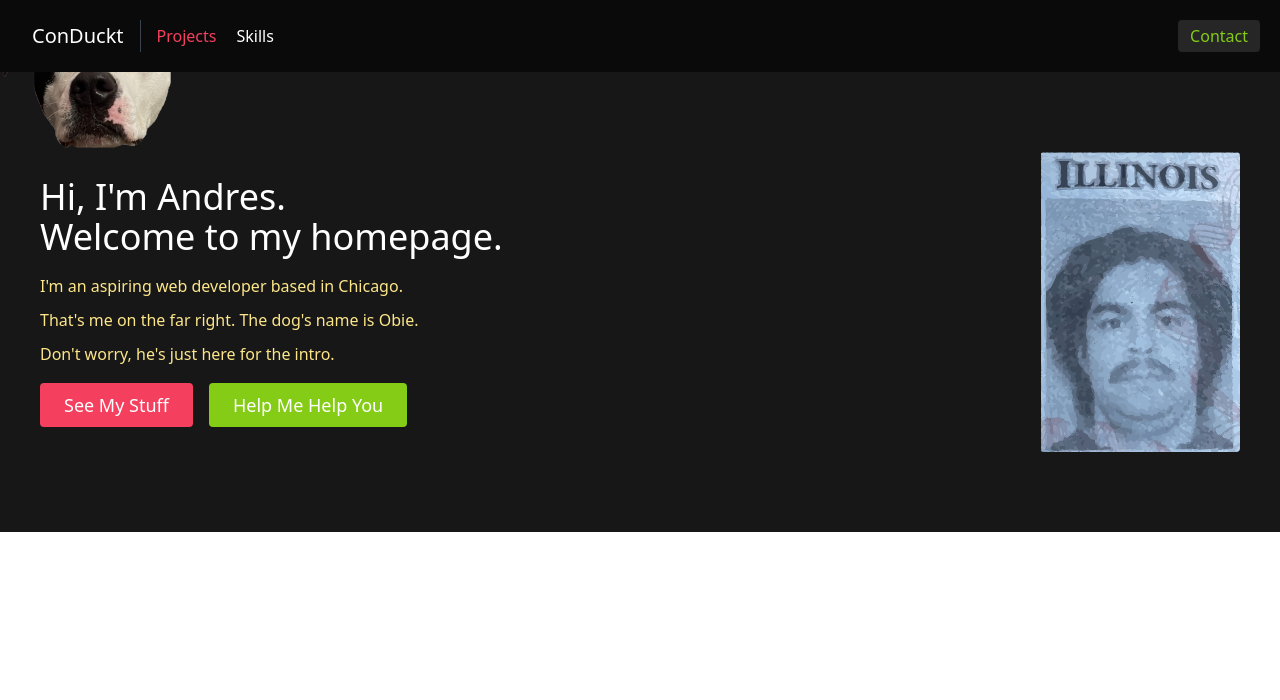
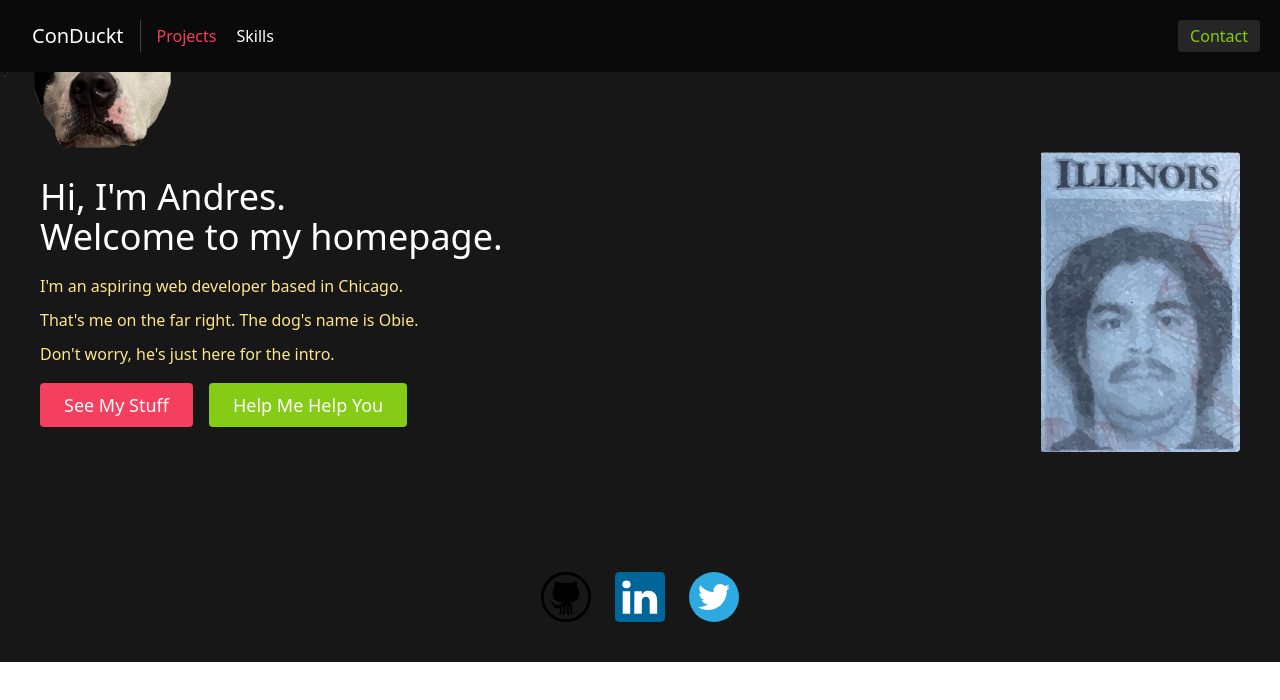
Before and after one commit to ConDuckt/ConDucktleezza, a React (Create React App) app: page / in a window 1280 px wide. Shown: the top 700 px of the page. Built offline with nearby package versions, Linux system fonts and the light colour scheme.

Commit message:
Separate social links into Footer component

```diff
--- a/src/App.js
+++ b/src/App.js
@@ -4,6 +4,7 @@ import Contact from "./components/Contact";
 import Navbar from "./components/Navbar";
 import Projects from "./components/Projects";
 import Skills from "./components/Skills";
+import Footer from "./components/Footer";
 
 function App() {
   const [activeComponent, setActiveComponent] = useState("About");
@@ -27,6 +28,7 @@ function App() {
     <main className="text-amber-200 bg-neutral-900 body-font">
       <Navbar setActiveComponent={setActiveComponent} />
       {renderComponent()}
+      <Footer />
     </main>
   );
 }
--- a/src/components/About.js
+++ b/src/components/About.js
@@ -54,7 +54,7 @@ export default function About() {
           {isObieVisible && (
             <img
               id="obie-image"
-              className="object-cover object-center rounded"
+              className="object-cover object-center rounded obie-image"
               alt="This is Obie. He's precious"
               src="./obie.png"
               style={{
@@ -68,7 +68,7 @@ export default function About() {
             />
           )}
         </div>
-        <div className="order-first md:order-last">
+        <div className="order-first md:order-last bg-neutral-900">
           <img
             className="object-cover object-center rounded"
             alt="A perfectly acceptable Illinois DMV mugshot."
--- a/src/components/Contact.js
+++ b/src/components/Contact.js
@@ -27,38 +27,6 @@ export default function Contact() {
   return (
     <section id="contact" className="relative">
       <div className="container px-5 py-10 mx-auto flex sm:flex-nowrap flex-wrap">
-        <div className="lg:w-2/3 md:w-1/2 bg-neutral-900 rounded-lg overflow-hidden sm:mr-10 p-10 flex flex-col items-center justify-center relative">
-                <div className="lg:w-1/2 px-6">
-                    <a href="https://github.com/ConDuckt" target="_blank">
-                        <img
-                            className="object-cover object-center rounded mb-4"
-                            alt="GitHub."
-                            src="./github.svg"
-                            style={{ width: '50px', height: '50px' }}
-                        />
-                    </a>
-                </div>
-                <div className="lg:w-1/2 px-6 mt-4 lg:mt-0">
-                    <a href="https://www.linkedin.com/in/andr%C3%A9s-mir%C3%B3-10b67565/" target="_blank">
-                        <img
-                            className="object-cover object-center rounded mb-4"
-                            alt="LinkedIn"
-                            src="./linkedin.svg"
-                            style={{ width: '50px', height: '50px' }}
-                        />
-                    </a>
-                </div>
-                <div className="lg:w-1/2 px-6 mt-4 lg:mt-0">
-                    <a href="https://twitter.com/Con_Duckt" target="_blank">
-                        <img
-                            className="object-cover object-center rounded mb-4"
-                            alt="Twitter"
-                            src="./twitter.svg"
-                            style={{ width: '50px', height: '50px' }}
-                        />
-                    </a>
-                </div>
-            </div>
         <form
           netlify
           name="contact"
--- /dev/null
+++ b/src/components/Footer.js
@@ -0,0 +1,38 @@
+import React from "react";
+
+function Footer() {
+    return (
+      <footer className="bg-neutral-900 py-10">
+        <div className="container mx-auto flex items-center justify-center">
+          <div className="flex justify-center space-x-6">
+            <a href="https://github.com/ConDuckt" target="_blank">
+              <img
+                className="object-cover object-center rounded"
+                alt="GitHub"
+                src="./github.svg"
+                style={{ width: '50px', height: '50px' }}
+              />
+            </a>
+            <a href="https://www.linkedin.com/in/andr%C3%A9s-mir%C3%B3-10b67565/" target="_blank">
+              <img
+                className="object-cover object-center rounded"
+                alt="LinkedIn"
+                src="./linkedin.svg"
+                style={{ width: '50px', height: '50px' }}
+              />
+            </a>
+            <a href="https://twitter.com/Con_Duckt" target="_blank">
+              <img
+                className="object-cover object-center rounded"
+                alt="Twitter"
+                src="./twitter.svg"
+                style={{ width: '50px', height: '50px' }}
+              />
+            </a>
+          </div>
+        </div>
+      </footer>
+    );
+  }
+
+  export default Footer;
```
